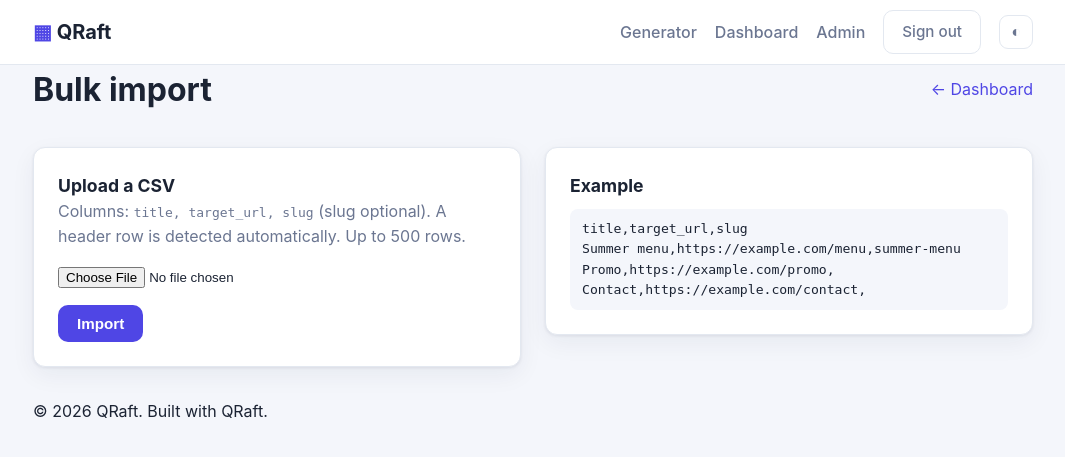
After one commit to akbaruktamaliyev/arab_voice_checker, a PHP site: page /bulk.php in a window 1280 px wide. The commit adds this page. Shown: the top 457 px of the page, without its empty margins (107-1172 px from the left). Run offline with PHP 8.4, Linux system fonts and the light colour scheme; the visitor is signed in with stand-in values (Sample User, id 1); data comes from the database, SQL or seed files in the repository; some libraries are stand-ins or nearby versions.

Commit message:
Wave 3c: bulk CSV import
New public/bulk.php imports many dynamic codes from a CSV (title, target_url,
optional slug). It auto-detects and skips a header row, validates each row with
the app's URL/slug rules, auto-generates codes where no slug is given, caps at
500 rows, and reports how many were created plus a per-row reason for any
skipped. Linked from the dashboard.

Co-Authored-By: Claude Opus 4.8 <noreply@anthropic.com>

```diff
--- /dev/null
+++ b/public/bulk.php
@@ -0,0 +1,144 @@
+<?php
+/**
+ * QRaft — bulk-create dynamic codes from a CSV.
+ *
+ * CSV columns: title, target_url, slug (optional). A header row is detected
+ * and skipped. Up to 500 rows per import.
+ */
+
+declare(strict_types=1);
+require __DIR__ . '/../src/bootstrap.php';
+require_login();
+
+$uid = current_user_id();
+$MAX = 500;
+$result = null;
+
+if ($_SERVER['REQUEST_METHOD'] === 'POST') {
+    csrf_check();
+
+    $file = $_FILES['csv'] ?? [];
+    if (($file['error'] ?? UPLOAD_ERR_NO_FILE) !== UPLOAD_ERR_OK) {
+        flash('Please choose a CSV file.', 'error');
+        redirect('bulk.php');
+    }
+    if ($file['size'] > 2 * 1024 * 1024) {
+        flash('The CSV must be 2 MB or smaller.', 'error');
+        redirect('bulk.php');
+    }
+
+    $handle = fopen($file['tmp_name'], 'r');
+    if ($handle === false) {
+        flash('Could not read the uploaded file.', 'error');
+        redirect('bulk.php');
+    }
+
+    $created = 0;
+    $errors = [];
+    $rowNo = 0;
+    $seenHeader = false;
+
+    while (($row = fgetcsv($handle, 0, ',', '"', '')) !== false) {
+        $rowNo++;
+        if ($rowNo > $MAX) {
+            $errors[] = "Stopped at row $MAX (import limit).";
+            break;
+        }
+        // Skip a header row ("title,target_url,...").
+        if (!$seenHeader && isset($row[0]) && preg_match('/title/i', (string) $row[0])
+            && isset($row[1]) && preg_match('/url|target/i', (string) $row[1])) {
+            $seenHeader = true;
+            continue;
+        }
+        $seenHeader = true;
+
+        $title = trim((string) ($row[0] ?? ''));
+        $target = clean_url((string) ($row[1] ?? ''));
+        $slug = trim((string) ($row[2] ?? ''));
+
+        if ($title === '' && $target === null) {
+            continue; // blank line
+        }
+        if ($title === '' || mb_strlen($title) > 120) {
+            $errors[] = "Row $rowNo: missing/invalid title.";
+            continue;
+        }
+        if ($target === null) {
+            $errors[] = "Row $rowNo: invalid URL.";
+            continue;
+        }
+        if ($slug !== '') {
+            if (!valid_slug($slug)) {
+                $errors[] = "Row $rowNo: invalid custom code '$slug'.";
+                continue;
+            }
+            $dup = $pdo->prepare('SELECT 1 FROM qr_codes WHERE code = ?');
+            $dup->execute([$slug]);
+            if ($dup->fetchColumn() !== false) {
+                $errors[] = "Row $rowNo: code '$slug' already taken.";
+                continue;
+            }
+            $code = $slug;
+        } else {
+            $code = generate_code($pdo, (int) config('code_length', 6));
+        }
+
+        $pdo->prepare('INSERT INTO qr_codes (user_id, code, title, target_url) VALUES (?, ?, ?, ?)')
+            ->execute([$uid, $code, $title, $target]);
+        $created++;
+    }
+    fclose($handle);
+
+    $result = ['created' => $created, 'errors' => $errors];
+    flash("$created code(s) created.", $created ? 'success' : 'info');
+}
+
+$title = 'Bulk import';
+ob_start();
+?>
+<div class="section-head">
+    <h1 style="margin:0">Bulk import</h1>
+    <a href="<?= e(url('dashboard.php')) ?>">← Dashboard</a>
+</div>
+
+<div class="grid-2 section">
+    <div class="card stack">
+        <h2 style="margin:0;font-size:1.1rem">Upload a CSV</h2>
+        <p class="muted" style="margin:0">Columns: <code>title, target_url, slug</code> (slug optional).
+           A header row is detected automatically. Up to <?= $MAX ?> rows.</p>
+        <form method="post" enctype="multipart/form-data" class="stack">
+            <?= csrf_field() ?>
+            <div class="field">
+                <input type="file" name="csv" accept=".csv,text/csv" required>
+            </div>
+            <button class="btn btn-primary">Import</button>
+        </form>
+    </div>
+
+    <div class="card">
+        <h2 style="margin:0 0 10px;font-size:1.1rem">Example</h2>
+        <code style="display:block;white-space:pre;background:var(--bg);padding:10px 12px;border-radius:8px;font-size:.82rem">title,target_url,slug
+Summer menu,https://example.com/menu,summer-menu
+Promo,https://example.com/promo,
+Contact,https://example.com/contact,</code>
+    </div>
+</div>
+
+<?php if ($result !== null): ?>
+    <div class="card">
+        <h2 style="margin:0 0 10px;font-size:1.1rem">Result</h2>
+        <p><strong><?= (int) $result['created'] ?></strong> code(s) created.</p>
+        <?php if ($result['errors']): ?>
+            <p class="muted" style="margin:10px 0 4px">Skipped rows:</p>
+            <ul class="muted" style="margin:0;font-size:.9rem">
+                <?php foreach (array_slice($result['errors'], 0, 50) as $err): ?>
+                    <li><?= e($err) ?></li>
+                <?php endforeach; ?>
+            </ul>
+        <?php endif; ?>
+        <a class="btn btn-primary" style="margin-top:12px" href="<?= e(url('dashboard.php')) ?>">View codes</a>
+    </div>
+<?php endif; ?>
+<?php
+$content = ob_get_clean();
+require __DIR__ . '/../src/layout.php';
--- a/public/dashboard.php
+++ b/public/dashboard.php
@@ -77,6 +77,7 @@ ob_start();
 <div class="section-head">
     <h1 style="margin:0">Your QR codes</h1>
     <div style="display:flex;gap:10px">
+        <a class="btn btn-ghost" href="<?= e(url('bulk.php')) ?>">Bulk import</a>
         <a class="btn btn-ghost" href="<?= e(url('tokens.php')) ?>">API</a>
         <?php if ((int) $sum['scans'] > 0): ?>
             <a class="btn btn-ghost" href="<?= e(url('export.php')) ?>">Export all scans (CSV)</a>
```
Also changed, not shown: README.md.
